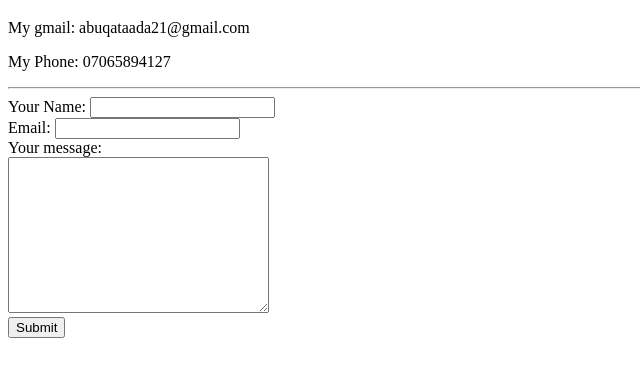
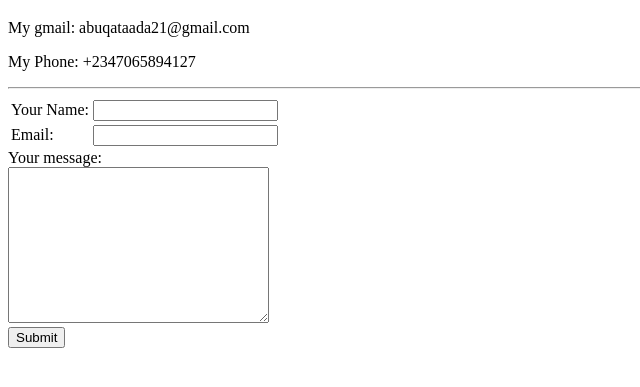
Before and after one commit to Abuqataada/cv, a plain HTML site: page contact.html in a window 1280 px wide. Shown: the part 61-448 px from the top of the page, without its empty margins (0-640 px from the left). Drawn offline with Linux system fonts and the light colour scheme.

Commit message:
Add first updated website files

```diff
--- a/contact.html
+++ b/contact.html
@@ -7,13 +7,19 @@
   <body>
     <h1>My contact</h1>
     <p>My gmail: abuqataada21@gmail.com</p>
-    <p>My Phone: 07065894127</p>
+    <p>My Phone: +2347065894127</p>
     <hr>
     <form action="mailto:abuqataada21@gmail.com" method="post" enctype="text/plain">
-      <label>Your Name:</label>
-      <input type="text" name="yourName" value=""><br>
-      <label>Email:</label>
-      <input type="email" name="yourEmail" value=""><br>
+      <table>
+        <tr>
+          <td><label>Your Name:</label></td>
+          <td><input type="text" name="yourName" value=""></td>
+        </tr>
+        <tr>
+          <td><label>Email:</label></td>
+          <td><input type="email" name="yourEmail" value=""></td>
+        </tr>
+      </table>
       <label>Your message:</label><br>
       <textarea name="yourMessage" rows="10" cols="30"></textarea><br>
       <input type="submit">
```
Also changed, not shown: index.html (+4 -2 lines), yusuf.jpg (added).
